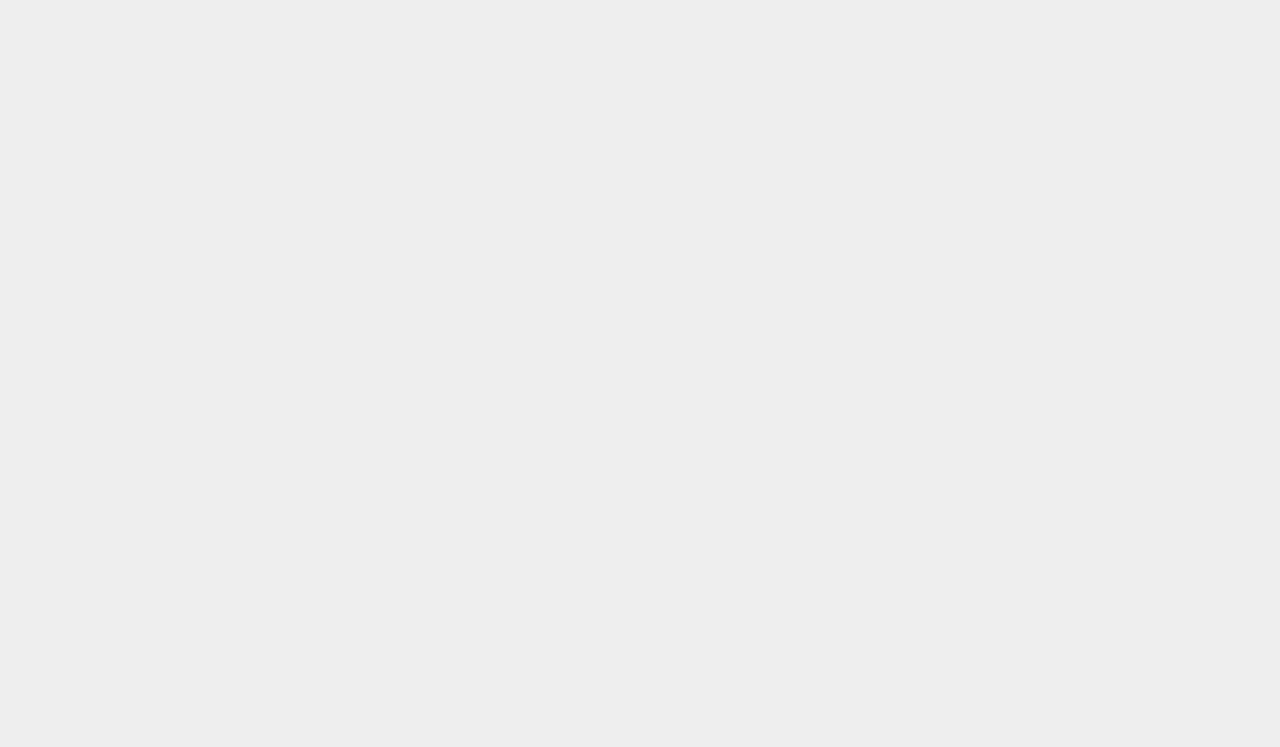
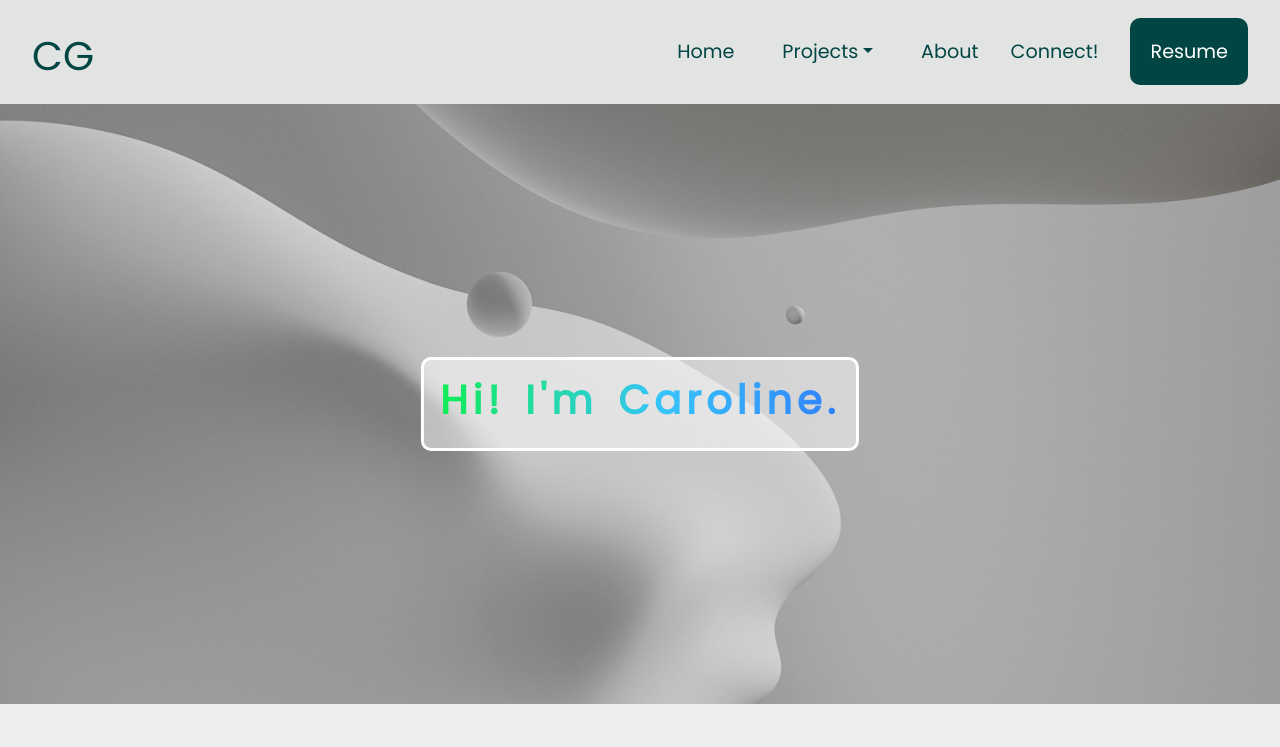
Before and after one commit to carolineguzylak/react_portfolio_site, a React (Create React App) app: page / in a window 1280 px wide. Before the commit this address had no page. Shown: the top 747 px of the page. Built offline with nearby package versions, Linux system fonts and the light colour scheme.

Commit message:
safety commit before moving to netlify

```diff
--- a/src/App.js
+++ b/src/App.js
@@ -13,7 +13,7 @@
   return (
     <>
       <Routes>
-        <Route path="/react_portfolio_site" element={<Home />} />
+        <Route path="/" element={<Home />} />
         <Route path="/projects" element={<Projects />} />
         <Route path="/about" element={<About />} />
         <Route path="/contact" element={<Contact />} />
```
Also changed, not shown: src/index.js (line endings or trailing spaces).
